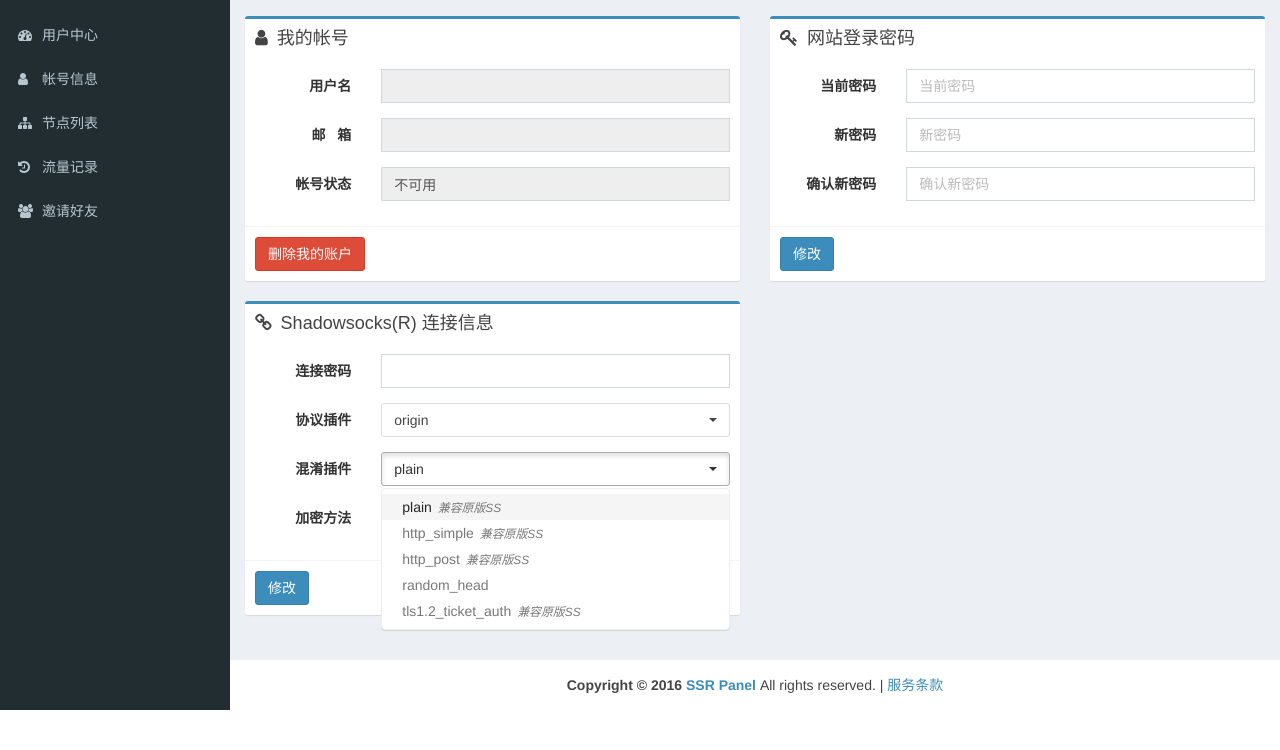
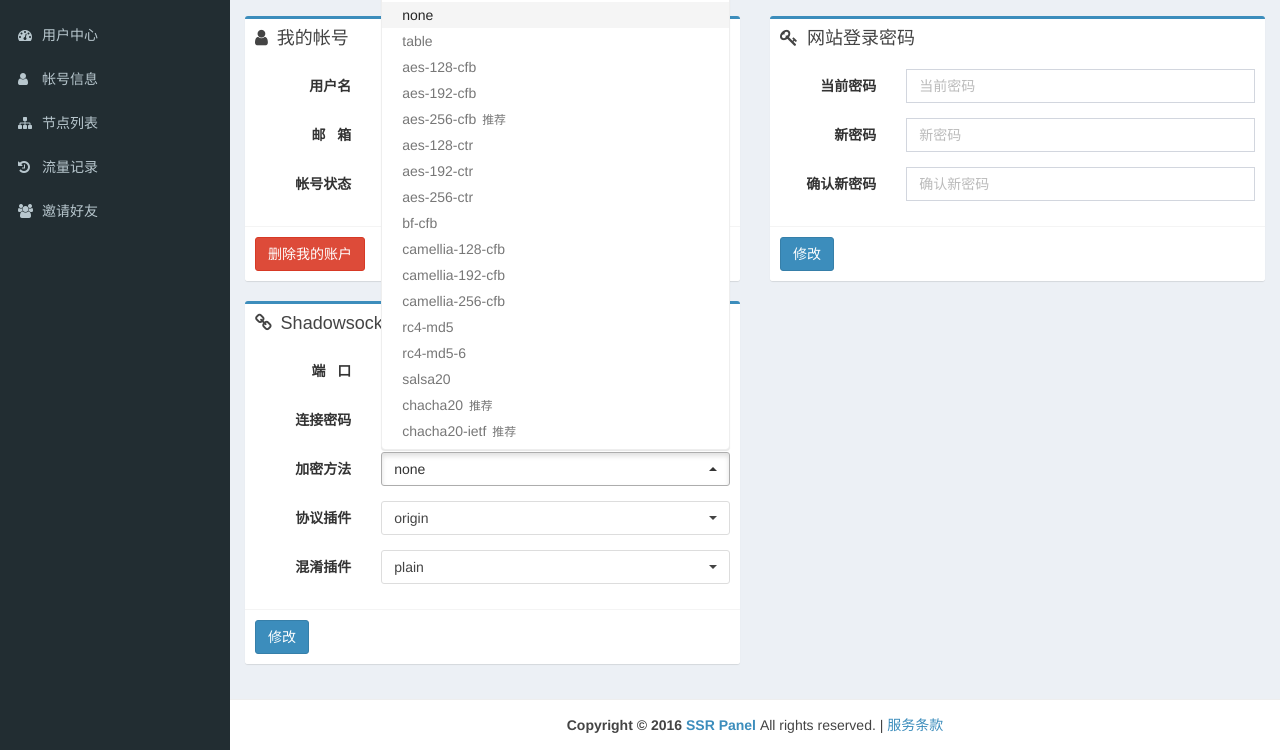
Before and after one commit to gaolycn/ssr-panel-sanic, a Python web app: template ssr_panel/templates/user_panel/profile.html in a window 1280 px wide, after a click on "none". Shown: the part 90-840 px from the top of the page. Before the commit the page ends 800 px from the top, so only its background shows below. Run offline with Jinja, Linux system fonts and the light colour scheme; the template is opened without the code that fills it, so the values that code supplies are empty; some libraries are stand-ins or nearby versions.

Commit message:
Update ssr account

```diff
--- a/ssr_panel/templates/admin_panel/node/create.html
+++ b/ssr_panel/templates/admin_panel/node/create.html
@@ -107,7 +107,7 @@
                                     <!--<div class="form-group">
                                         <label class="col-sm-3 control-label" for="obfs_param">默认混淆参数</label>
                                         <div class="col-sm-9">
-                                            <input class="form-control" id="obfs_param" type="text" value="" readonly="true">
+                                            <input class="form-control" id="obfs_param" type="text" value="" readonly="readonly">
                                         </div>
                                     </div>-->
 
--- a/ssr_panel/templates/admin_panel/node/edit.html
+++ b/ssr_panel/templates/admin_panel/node/edit.html
@@ -81,7 +81,7 @@
                                     <div class="form-group">
                                         <label class="col-sm-3 control-label" for="protocol_param">默认协议参数</label>
                                         <div class="col-sm-9">
-                                            <input class="form-control" id="protocol_param" type="text" readonly="true" value="{{ node.protocol_param or '' }}" {% if node.protocol != "auth_chain_a" and node.protocol != "auth_sha1_v4" and node.protocol != "auth_aes128_md5" and node.protocol != "auth_aes128_sha1" %} disabled="disabled"{% endif %}>
+                                            <input class="form-control" id="protocol_param" type="text" readonly="readonly" value="{{ node.protocol_param or '' }}" {% if node.protocol != "auth_chain_a" and node.protocol != "auth_sha1_v4" and node.protocol != "auth_aes128_md5" and node.protocol != "auth_aes128_sha1" %} disabled="disabled"{% endif %}>
                                         </div>
                                     </div>
 
@@ -103,7 +103,7 @@
                                     <!--<div class="form-group">
                                         <label class="col-sm-3 control-label" for="obfs_param">默认混淆参数</label>
                                         <div class="col-sm-9">
-                                            <input class="form-control" id="obfs_param" type="text"  readonly="true" value="{{ node.obfs_param }}" {% if node.obfs != "http_simple" and node.obfs != "http_post" and node.obfs != "tls1.2_ticket_auth" %} disabled="disabled"{% endif %}>
+                                            <input class="form-control" id="obfs_param" type="text"  readonly="readonly" value="{{ node.obfs_param }}" {% if node.obfs != "http_simple" and node.obfs != "http_post" and node.obfs != "tls1.2_ticket_auth" %} disabled="disabled"{% endif %}>
                                         </div>
                                     </div>-->
 
--- a/ssr_panel/templates/user_panel/profile.html
+++ b/ssr_panel/templates/user_panel/profile.html
@@ -33,21 +33,21 @@
                             <div class="form-group">
                                 <label class="col-sm-3 control-label">用户名</label>
                                 <div class="col-sm-9">
-                                    <input type="text" class="form-control" value="{{ user.user_name }}" readonly="true" disabled="disabled">
+                                    <input type="text" class="form-control" value="{{ user.user_name }}" readonly="readonly" disabled="disabled">
                                 </div>
                             </div>
 
                             <div class="form-group">
                                 <label class="col-sm-3 control-label">邮&nbsp;&nbsp;&nbsp;箱</label>
                                 <div class="col-sm-9">
-                                    <input type="text" class="form-control" value="{{ user.email }}" readonly="true" disabled="disabled">
+                                    <input type="text" class="form-control" value="{{ user.email }}" readonly="readonly" disabled="disabled">
                                 </div>
                             </div>
 
                             <div class="form-group">
                                 <label class="col-sm-3 control-label">帐号状态</label>
                                 <div class="col-sm-9">
-                                    <input type="text" class="form-control" value="{% if user.enable %}正常{% else %}不可用{% endif %}" readonly="true" disabled="disabled">
+                                    <input type="text" class="form-control" value="{% if user.enable %}正常{% else %}不可用{% endif %}" readonly="readonly" disabled="disabled">
                                 </div>
                             </div>
 
@@ -144,12 +144,54 @@
                             </div>
 
                             <div class="form-group">
+                                <label class="col-sm-3 control-label">端&nbsp;&nbsp;&nbsp;口</label>
+                                <div class="col-sm-9">
+                                    <!--<div class="input-group">-->
+                                        <input type="text" id="port" value="{{ user.port }}" readonly="readonly" disabled="disabled" class="form-control">
+                                        <!--<div class="input-group-btn">-->
+                                            <!--<button type="submit" id="ss-pwd-update" class="btn btn-primary">修改</button>-->
+                                        <!--</div>-->
+                                    <!--</div>-->
+                                </div>
+                            </div>
+
+                            <div class="form-group">
                                 <label class="col-sm-3 control-label">连接密码</label>
                                 <div class="col-sm-9">
                                     <!--<div class="input-group">-->
                                         <input type="text" id="sspwd" value="{{ user.passwd }}" class="form-control">
                                         <!--<div class="input-group-btn">-->
                                             <!--<button type="submit" id="ss-pwd-update" class="btn btn-primary">修改</button>-->
+                                        <!--</div>-->
+                                    <!--</div>-->
+                                </div>
+                            </div>
+
+                            <div class="form-group">
+                                <label class="col-sm-3 control-label">加密方法</label>
+                                <div class="col-sm-9">
+                                    <!--<div class="input-group">-->
+                                        <select class="form-control selectpicker" id="method" {% if not user.custom_method and False %} disabled="disabled"{% endif %}>
+                                            <option value="none" {% if user.method=="none" %}selected="selected"{% endif %}>none</option>
+                                            <option value="table" {% if user.method=="table" %}selected="selected"{% endif %}>table</option>
+                                            <option value="aes-128-cfb" {% if user.method=="aes-128-cfb" %}selected="selected"{% endif %}>aes-128-cfb</option>
+                                            <option value="aes-192-cfb" {% if user.method=="aes-192-cfb" %}selected="selected"{% endif %}>aes-192-cfb</option>
+                                            <option data-subtext="推荐" value="aes-256-cfb" {% if user.method=="aes-256-cfb" %}selected="selected"{% endif %}>aes-256-cfb</option>
+                                            <option value="aes-128-ctr" {% if user.method=="aes-128-ctr" %}selected="selected"{% endif %}>aes-128-ctr</option>
+                                            <option value="aes-192-ctr" {% if user.method=="aes-192-ctr" %}selected="selected"{% endif %}>aes-192-ctr</option>
+                                            <option value="aes-256-ctr" {% if user.method=="aes-256-ctr" %}selected="selected"{% endif %}>aes-256-ctr</option>
+                                            <option value="bf-cfb" {% if user.method=="bf-cfb" %}selected="selected"{% endif %}>bf-cfb</option>
+                                            <option value="camellia-128-cfb" {% if user.method=="camellia-128-cfb" %}selected="selected"{% endif %}>camellia-128-cfb</option>
+                                            <option value="camellia-192-cfb" {% if user.method=="camellia-192-cfb" %}selected="selected"{% endif %}>camellia-192-cfb</option>
+                                            <option value="camellia-256-cfb" {% if user.method=="camellia-256-cfb" %}selected="selected"{% endif %}>camellia-256-cfb</option>
+                                            <option value="rc4-md5" {% if user.method=="rc4-md5" %}selected="selected"{% endif %}>rc4-md5</option>
+                                            <option value="rc4-md5-6" {% if user.method=="rc4-md5-6" %}selected="selected"{% endif %}>rc4-md5-6</option>
+                                            <option value="salsa20" {% if user.method=="salsa20" %}selected="selected"{% endif %}>salsa20</option>
+                                            <option data-subtext="推荐" value="chacha20" {% if user.method=="chacha20" %}selected="selected"{% endif %}>chacha20</option>
+                                            <option data-subtext="推荐" value="chacha20-ietf" {% if user.method=="chacha20-ietf" %}selected="selected"{% endif %}>chacha20-ietf</option>
+                                        </select>
+                                        <!--<div class="input-group-btn">-->
+                                            <!--<button type="submit" id="method-update" class="btn btn-primary" {% if user.custom_method == 0 %} disabled="disabled" {% endif %}>修改</button>-->
                                         <!--</div>-->
                                     <!--</div>-->
                                 </div>
@@ -245,4 +258,32 @@
     </section>
     <!-- /.content -->
 </div><!-- /.content-wrapper -->
+
+<script>
+    $("#ssr-update").click(function () {
+        $.ajax({
+            type: "POST",
+            url: "{{ url_for('user_panel.ssr_edit') }}",
+            dataType: "json",
+            data: {
+                sspwd: $("#sspwd").val(),
+                method: $("#method").val(),
+                protocol: $("#protocol").val(),
+                obfs: $("#obfs").val()
+            },
+            success: function (data) {
+                if (data.ret == 1) {
+                    $("#ss-msg-success").show();
+                    $("#ss-msg-success-p").html(data.msg);
+                } else {
+                    $("#ss-msg-error").show();
+                    $("#ss-msg-error-p").html(data.msg);
+                }
+            },
+            error: function (jqXHR) {
+                alert("发生错误：" + jqXHR.status);
+            }
+        })
+    });
+</script>
 {% endblock %}
```
Also changed, not shown: other parts of ssr_panel/templates/user_panel/profile.html (+0 -29 lines), ssr_panel/models.py (+9 -1 lines), ssr_panel/templates/user_panel/index.html (+4 -4 lines), ssr_panel/views/user_panel.py (+21 -3 lines).
